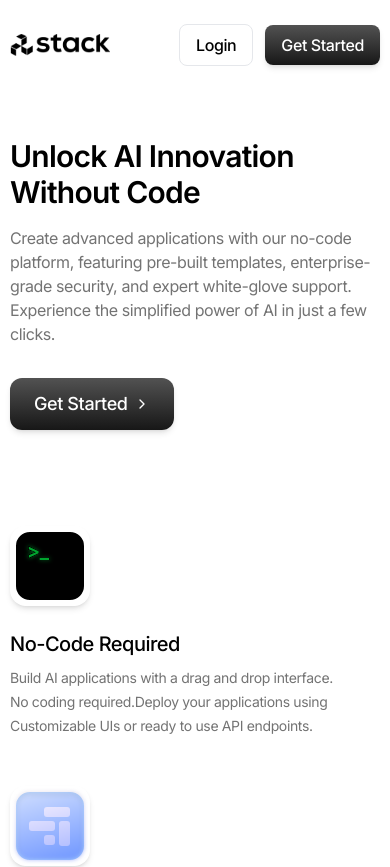
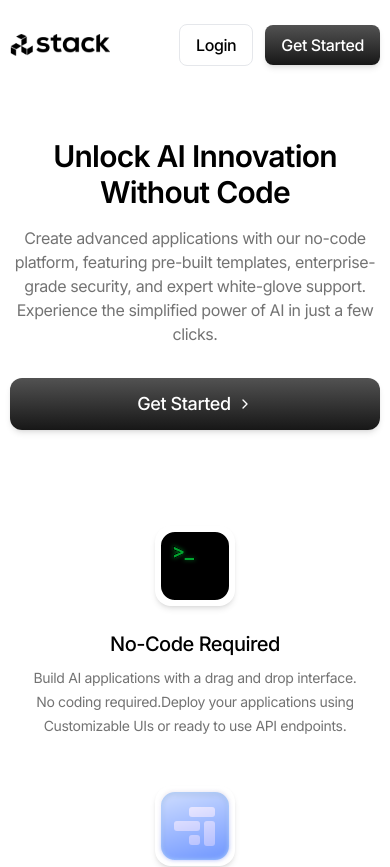
Before and after one commit to yashsehgal/stack-ai-redesign, a Next.js app: page / in a window 390 px wide. Shown: the top 867 px of the page. Built offline with nearby package versions, Linux system fonts and the light colour scheme.

Commit message:
💄 Fixes the basic feature section layout in tablet-mobile views

```diff
--- a/components/sections/basic-features.tsx
+++ b/components/sections/basic-features.tsx
@@ -57,7 +57,7 @@ export default function BasicFeatureSection() {
             </Button>
           </CTAList>
         </CTAContainer>
-        <div className="feature-content-grid grid grid-cols-2 items-start gap-12 max-xl:grid-cols-1 max-lg:grid-cols-2 max-md:grid-cols-1">
+        <div className="feature-content-grid grid grid-cols-2 items-start gap-12 max-xl:grid-cols-1 max-lg:grid-cols-2 max-md:grid-cols-1 max-lg:w-fit max-lg:mx-auto">
           {BasicFeatureList.map(
             (feature: FeatureContentProps, index: number) => {
               return <FeatureCard {...feature} key={index} />;
--- a/components/ui/cta.tsx
+++ b/components/ui/cta.tsx
@@ -16,7 +16,7 @@ export const CTAContainer = forwardRef<HTMLDivElement, CTAContainerProps>(
       <div
         ref={ref}
         className={cn(
-          'cta-container flex flex-col items-start gap-4',
+          'cta-container flex flex-col items-start gap-4 max-md:grid max-md:items-center',
           className,
         )}
         {...args}
@@ -33,7 +33,7 @@ export const CTAHeadline = forwardRef<HTMLHeadingElement, CTAHeadlineProps>(
       <h2
         ref={ref}
         className={cn(
-          'cta-headline leading-snug text-3xl font-semibold w-[20ch]',
+          'cta-headline leading-snug text-3xl font-semibold w-[20ch] max-lg:text-center max-lg:w-full',
           className,
         )}
         {...args}
@@ -52,7 +52,7 @@ export const CTADescription = forwardRef<
     <p
       ref={ref}
       className={cn(
-        'cta-description leading-7 text-base text-neutral-500 w-[36ch]',
+        'cta-description leading-7 text-base text-neutral-500 w-[36ch] max-lg:text-center max-lg:w-full max-lg:text-base',
         className,
       )}
       {...args}
@@ -68,7 +68,7 @@ export const CTAList = forwardRef<HTMLDivElement, CTAListProps>(
       <div
         ref={ref}
         className={cn(
-          'cta-list-wrapper flex flex-row items-center gap-3 justify-start mt-4',
+          'cta-list-wrapper flex flex-row items-center gap-3 justify-start mt-4 max-lg:justify-center max-lg:w-full max-md:grid max-md:justify-normal',
           className,
         )}
         {...args}
--- a/components/ui/feature-content.tsx
+++ b/components/ui/feature-content.tsx
@@ -21,20 +21,20 @@ export const FeatureCard = forwardRef<HTMLDivElement, FeatureContentProps>(
         className={cn(
           'feature-card w-[340px]',
           direction === "horizontal" && "flex flex-row items-center gap-4",
-          direction === "vertical" && "flex flex-col items-start gap-2",
+          direction === "vertical" && "flex flex-col items-start gap-2 max-lg:items-center",
           className,
         )}
         {...args}>
         <FeatureIcon icon={icon} />
         <h3
           className={cn(
-            'feature-card-title text-xl font-medium',
+            'feature-card-title text-xl font-medium max-lg:text-center',
             direction === 'vertical' && 'mt-4',
           )}>
           {title}
         </h3>
         {description && (
-          <p className={cn('feature-card-description text-sm text-neutral-500 leading-6')}>{description}</p>
+          <p className={cn('feature-card-description text-sm text-neutral-500 leading-6 max-lg:text-center')}>{description}</p>
         )}
       </div>
     );
--- a/components/ui/logo.tsx
+++ b/components/ui/logo.tsx
@@ -3,7 +3,7 @@ import { cn } from '@/helpers';
 import Image from 'next/image';
 import { forwardRef } from 'react';
 
-export interface LogoProps extends React.ImgHTMLAttributes<HTMLImageElement> {}
+export interface LogoProps extends React.ImgHTMLAttributes<HTMLImageElement> { }
 
 export const StackAILogo = forwardRef<HTMLImageElement, LogoProps>(
   ({ className, ...args }, ref) => {
@@ -13,6 +13,7 @@ export const StackAILogo = forwardRef<HTMLImageElement, LogoProps>(
         src={'/media/logo.svg'}
         className={cn('', className)}
         priority
+        quality={100}
         alt="logo"
         width={100 as unknown as any}
         height={24 as unknown as any}
```
